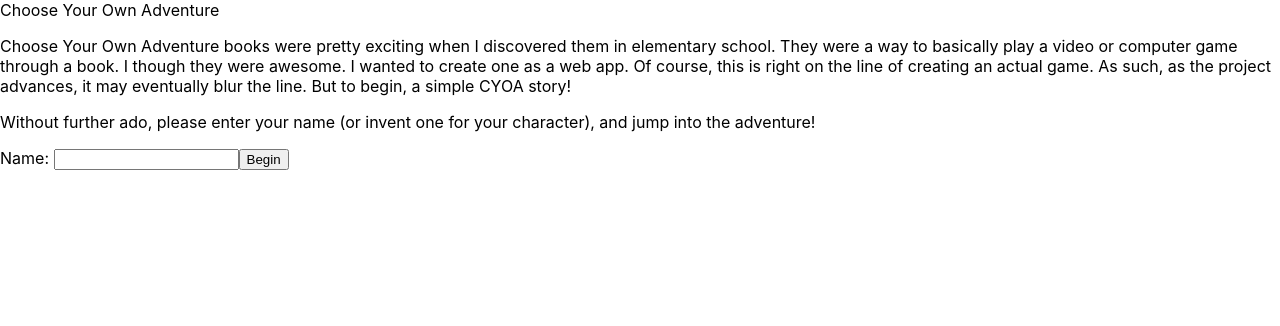
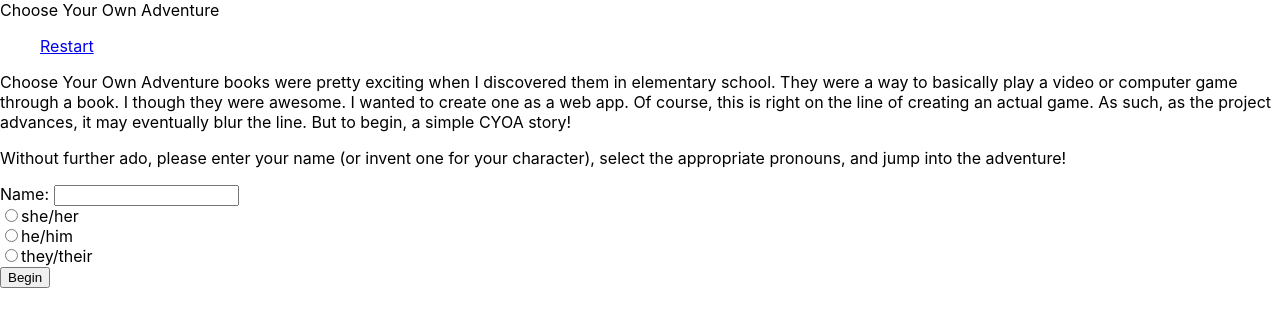
Before and after one commit to capnnemo2/cyoa-1, a React (Create React App) app: page / in a window 1280 px wide. Shown: the top 326 px of the page. Built offline with nearby package versions, Linux system fonts and the light colour scheme.

Commit message:
Working through options

```diff
--- a/src/App.js
+++ b/src/App.js
@@ -1,13 +1,16 @@
 import React from "react";
 import { Route, Switch } from "react-router-dom";
 import Context from "./Context";
+import Nav from "./Nav";
 import Home from "./Home";
+import Page1 from "./Page1";
 
 export default class App extends React.Component {
   static contextType = Context;
 
   state = {
     userName: "",
+    pronouns: "",
   };
 
   setUserName = (name) => {
@@ -16,16 +19,27 @@ export default class App extends React.Component {
     });
   };
 
+  setUserPronouns = (pronouns) => {
+    this.setState({
+      pronouns: pronouns,
+    });
+  };
+
   render() {
     const value = {
+      userName: this.state.userName,
+      pronouns: this.state.pronouns,
       setUserName: this.setUserName,
+      setUserPronouns: this.setUserPronouns,
     };
     return (
       <Context.Provider value={value}>
         <div className="App">
           <header>Choose Your Own Adventure</header>
+          <Nav />
           <Switch>
             <Route exact path="/" component={Home} />
+            <Route path="/page1" component={Page1} />
           </Switch>
         </div>
       </Context.Provider>
--- a/src/Context.js
+++ b/src/Context.js
@@ -1,5 +1,8 @@
 import React from "react";
 
 export default React.createContext({
+  userName: "",
+  pronouns: "",
   setUserName: () => {},
+  setUserPronouns: () => {},
 });
--- a/src/Home.js
+++ b/src/Home.js
@@ -6,7 +6,10 @@ export default class Home extends React.Component {
 
   handleSubmit = (e) => {
     let userName = e.target.username.value;
+    let userPronouns = e.target.pronouns.value;
     this.context.setUserName(userName);
+    this.context.setUserPronouns(userPronouns);
+    this.props.history.push("/page1");
   };
 
   render() {
@@ -22,7 +25,8 @@ export default class Home extends React.Component {
         </p>
         <p>
           Without further ado, please enter your name (or invent one for your
-          character), and jump into the adventure!
+          character), select the appropriate pronouns, and jump into the
+          adventure!
         </p>
         <form
           onSubmit={(e) => {
@@ -31,8 +35,24 @@ export default class Home extends React.Component {
           }}
         >
           <label>
-            Name: <input type="text" name="username" />
+            Name: <input type="text" name="username" required />
           </label>
+          <br />
+          <label>
+            <input type="radio" name="pronouns" value="she/her" required />
+            she/her
+          </label>
+          <br />
+          <label>
+            <input type="radio" name="pronouns" value="he/him" required />
+            he/him
+          </label>
+          <br />
+          <label>
+            <input type="radio" name="pronouns" value="they/their" required />
+            they/their
+          </label>
+          <br />
           <button type="submit">Begin</button>
         </form>
       </div>
--- /dev/null
+++ b/src/Nav.js
@@ -0,0 +1,14 @@
+import React from "react";
+import { Link } from "react-router-dom";
+
+export default class Nav extends React.Component {
+  render() {
+    return (
+      <div className="Nav">
+        <ul>
+          <Link to="/">Restart</Link>
+        </ul>
+      </div>
+    );
+  }
+}
--- /dev/null
+++ b/src/Page1.js
@@ -0,0 +1,51 @@
+import React from "react";
+import Context from "./Context";
+
+export default class Page1 extends React.Component {
+  static contextType = Context;
+
+  state = {
+    snooze: true,
+    choice1: false,
+  };
+
+  handleSnooze = () => {
+    this.setState({
+      choice1: true,
+    });
+    return (
+      <div>
+        <p>You hit snooze and slip back into blessed nothingness until...</p>
+        <p>BEEP! BEEP! BEEP! . . . BEEP! BEEP! BEEP!</p>
+        <button type="button" onClick={(e) => this.handleSnooze()} value="a">
+          Hit snooze
+        </button>
+        <button type="button">Turn off alarm and start the day</button>
+      </div>
+    );
+  };
+
+  //   displayPart1 = () => {
+  //     return (
+
+  //     );
+  //   };
+
+  render() {
+    const hero = this.context.userName;
+    const snooze = this.state.snooze;
+    const choice1 = this.state.choice1;
+    return hero ? (
+      <div className="Page1">
+        <p>BEEP! BEEP! BEEP! . . . BEEP! BEEP! BEEP!</p>
+        <button type="button" onClick={(e) => this.handleSnooze()}>
+          Hit snooze
+        </button>
+        <button type="button">Turn off alarm and start the day</button>
+        <div className="page1-part1">{choice1 ? this.handleSnooze() : ""}</div>
+      </div>
+    ) : (
+      "Missing hero name, please restart"
+    );
+  }
+}
```
